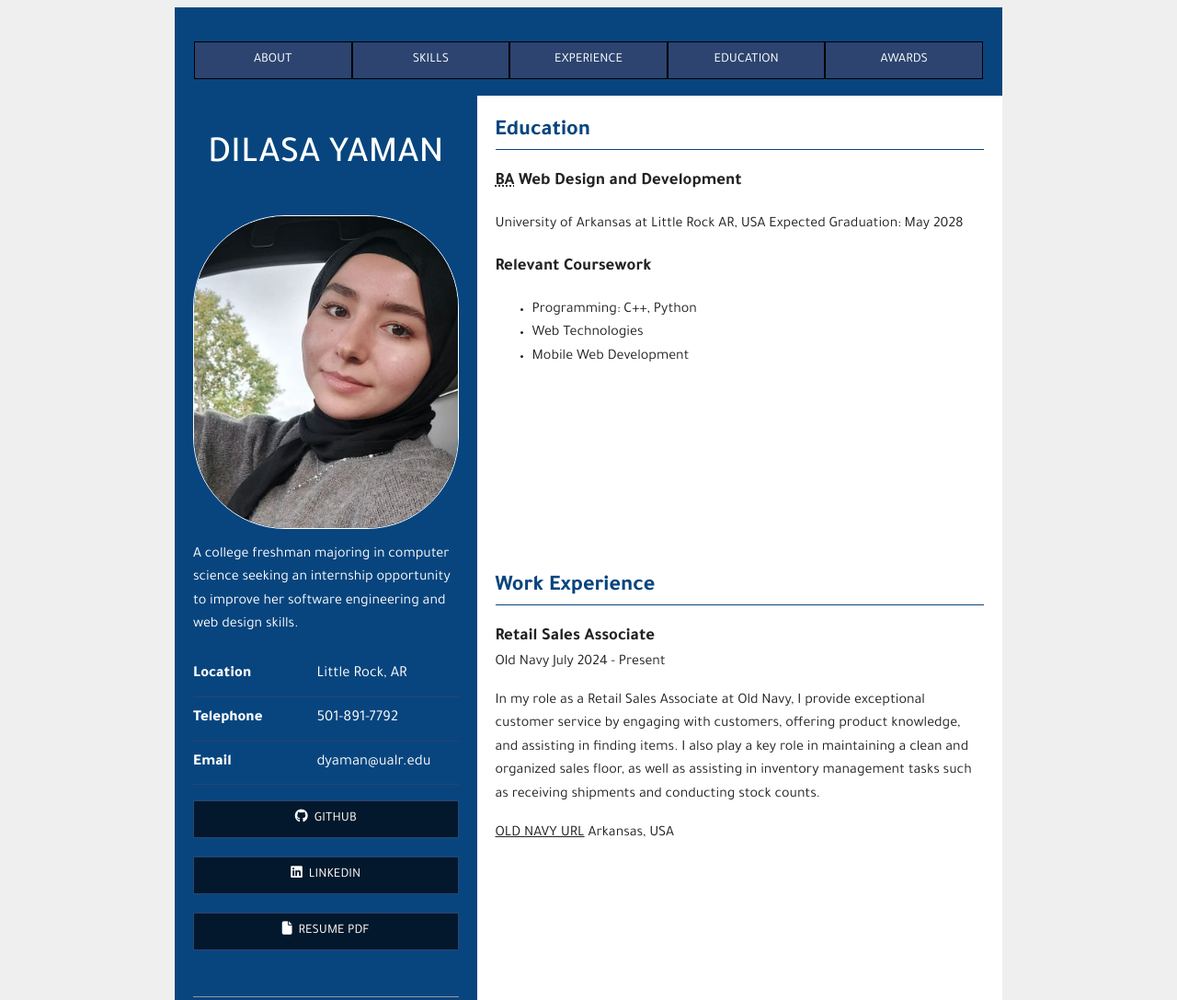
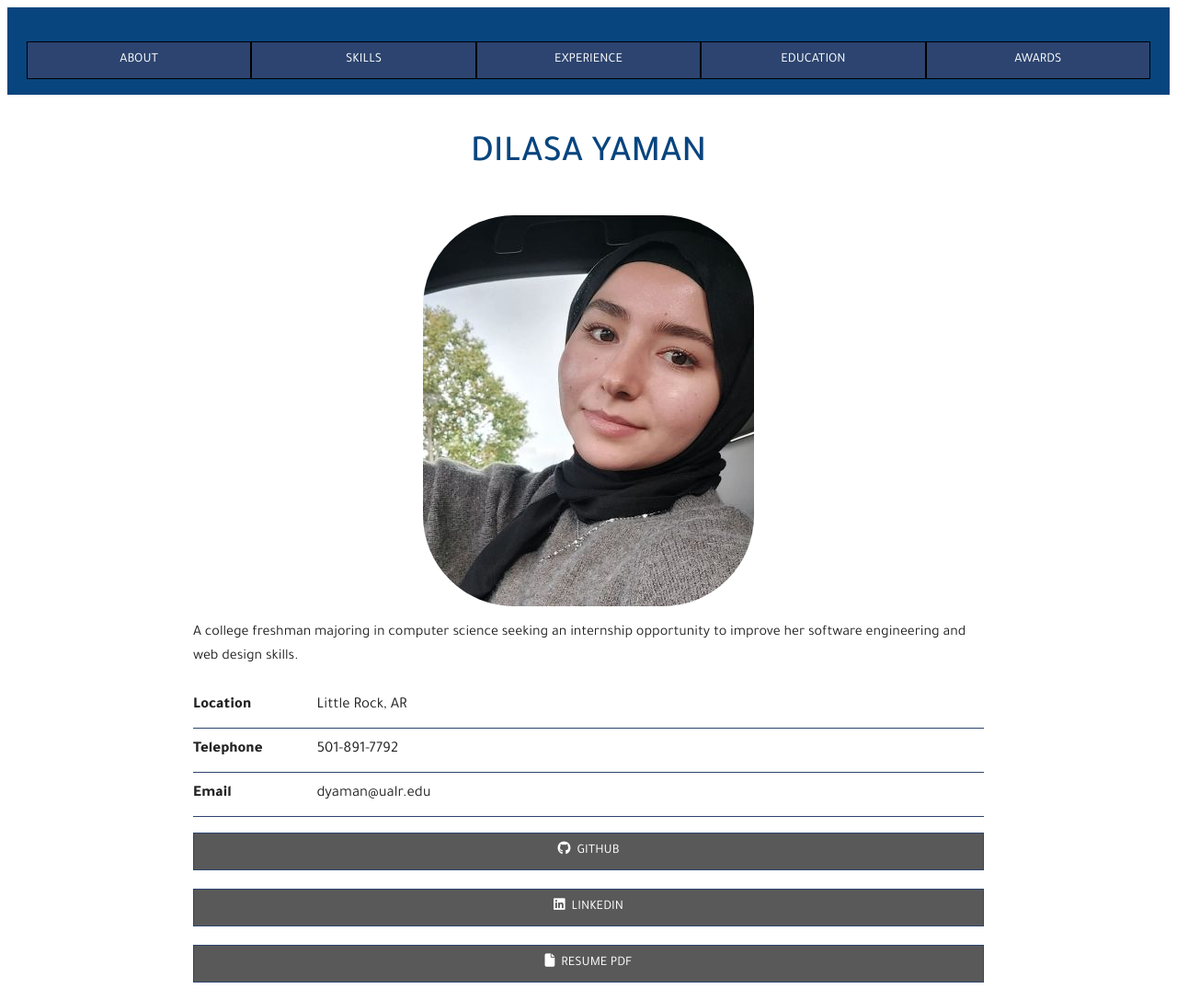
Before and after one commit to Dyaman99/mobile-web-2025, a plain HTML site: page json-resume/index.html in a window 1280 px wide. Shown: the top 1087 px of the page at 92% size. Drawn offline with nearby package versions, Linux system fonts and the light colour scheme.

Commit message:
worked on resume desktop view

```diff
--- a/json-resume/css/style.css
+++ b/json-resume/css/style.css
@@ -117,6 +117,8 @@
 
   img {
     max-width: 100%;
+    display:block;
+    margin:0 auto;
   }
 
   /* ------ Utility Classes  -------*/
@@ -640,7 +642,65 @@
 
 
 @media screen and (min-width:992px){
-  header.container{
+
+  main {
+    padding: 0px 0px;
+  }
+
+  body{
+    background-color: #fff;
+  }
+
+  header#top{
     display:block;
+    background-color: var(--main-style-color);
   }
+
+  main.container{
+    /* max-width:900px; */
+    grid-template-columns: 1fr;
+    grid-template-areas:
+      "about"
+      "education"
+      "experience"
+      "skills"
+      "awards"
+      ;
+    }
+
+    img{
+      display:block;
+      margin: 0 auto;
+    }
+
+    section#about{
+      background-color: #fff;
+      color: var(--primary-type-color);
+    }
+
+    main h1{
+      color:var(--main-style-color);
+      background-color: #fff;
+    }
+
+    dt{
+      color:var(--primary-type-color);
+    }
+
+    dd{
+      color:var(--primary-type-color);
+    }
+    .details dd a {
+      color:var(--primary-type-color); /* Change link color */
+    }
+
+    section#skills{
+      background-color: #fff;
+      color: var(--primary-type-color);
+    }
+    section#skills h2{
+      color: var(--main-style-color);
+      border-bottom: 1px solid var(--main-style-color);
+    }
+
 }
--- a/json-resume/index.html
+++ b/json-resume/index.html
@@ -5,6 +5,7 @@
   <meta http-equiv="X-UA-Compatible" content="IE=edge">
   <meta name="viewport" content="width=device-width, initial-scale=1.0">
   <link rel="stylesheet" href="css/style.css">
+  <script src="https://code.jquery.com/jquery-3.6.0.min.js"></script>
   <link rel="preconnect" href="https://fonts.googleapis.com">
   <link rel="preconnect" href="https://fonts.gstatic.com" crossorigin>
   <link href="https://fonts.googleapis.com/css2?family=Tajawal:wght@200;300;400;500;700;800;900&display=swap" rel="stylesheet">
@@ -186,5 +187,6 @@
 </footer>
 <script src="js/app.js"></script>
 
+
 </body>
 </html>
--- a/json-resume/js/app.js
+++ b/json-resume/js/app.js
@@ -34,3 +34,17 @@ $('a[href*="#"]')
       }
     }
   });
+
+  function handleScreenSizeChange() {
+    const element = document.getElementById('top');
+    if (!element) return; // Prevent errors if the element is missing
+    if (window.innerWidth >= 992) { // Screen width 768px or larger
+      element.classList.remove('container'); // Remove the 'container' class
+    } else { // Screen width smaller than 768px
+      element.classList.add('container'); // Add the 'container' class
+    }
+  }
+
+  // Run the function on page load and when the window is resized
+  handleScreenSizeChange();
+  window.addEventListener('resize', handleScreenSizeChange);
```
